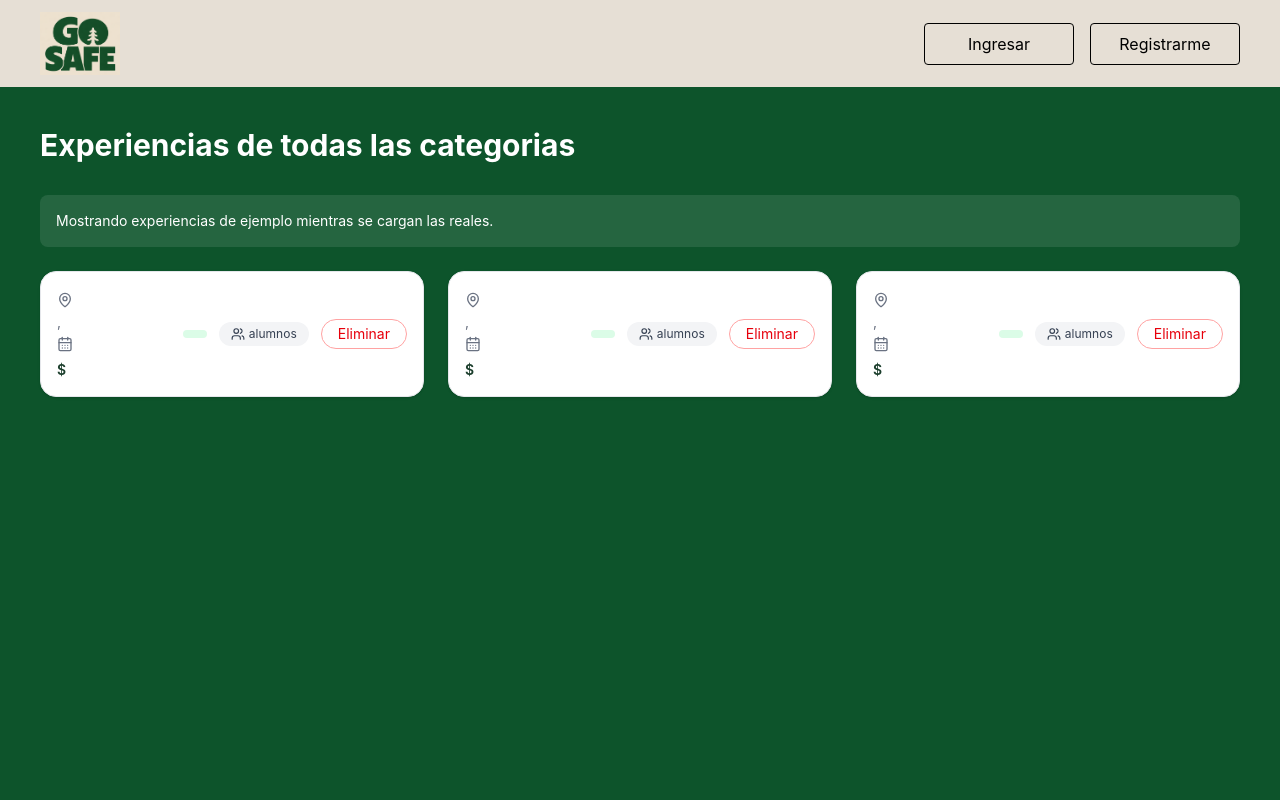
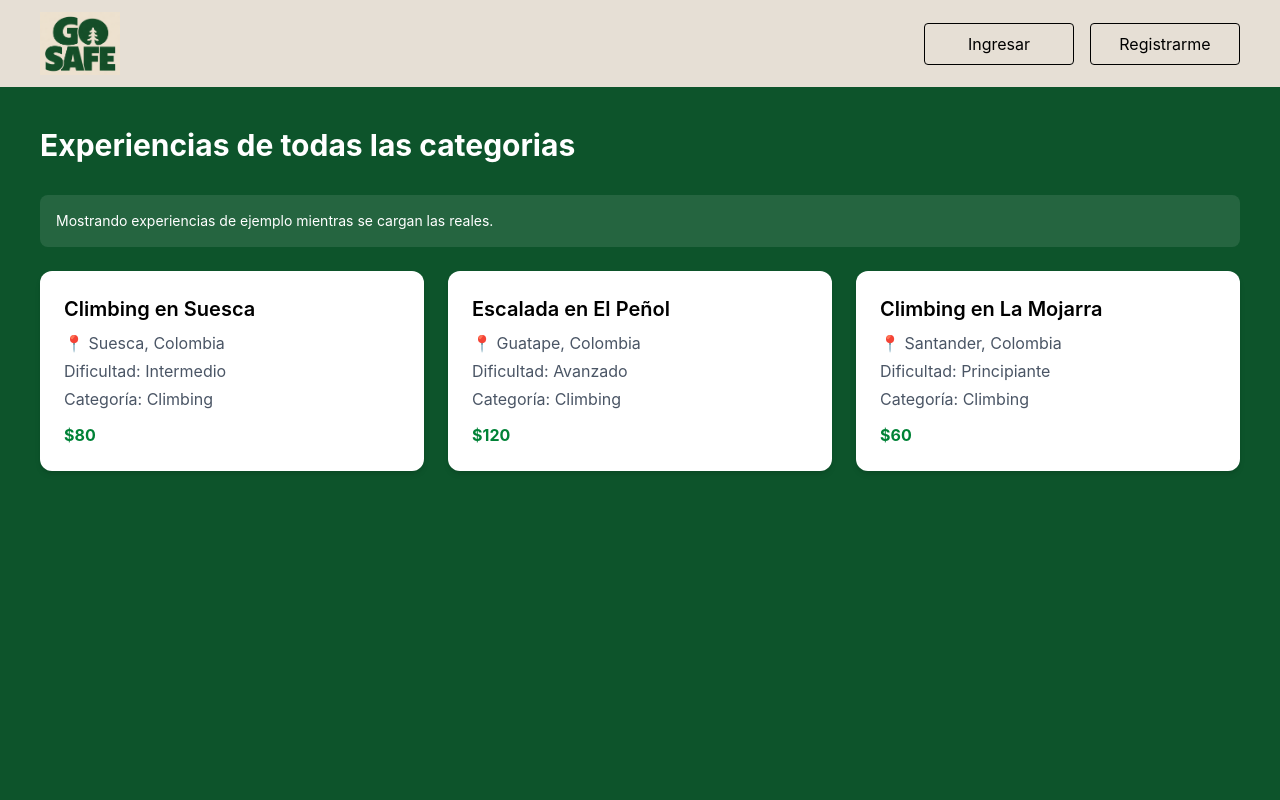
Before and after one commit to Ivan-Baez/GO-SAFE-pf-, a Next.js app in the folder front/: page /experiences in a window 1280 px wide. Shown: the top 800 px of the page. Built offline with nearby package versions, Linux system fonts and the light colour scheme; no server answers.

Commit message:
create experience cambios y claudinary

```diff
--- a/front/src/app/experiences/page.tsx
+++ b/front/src/app/experiences/page.tsx
@@ -1,4 +1,4 @@
-import ExperienceCard from "@/components/dashboard/InstructorExperienceCard";
+import ExperienceCatalogCard from "@/components/ExperienceCatalogCard";
 import { getExperiencesCatalog } from "@/service/productService";
 
 export default async function ExperiencesPage() {
@@ -8,6 +8,7 @@ export default async function ExperiencesPage() {
   difficulty: string;
   price: number;
   location: string;
+  category: string;
 }> = [
   {
     id: "demo-1",
@@ -15,6 +16,7 @@ export default async function ExperiencesPage() {
     difficulty: "Intermedio",
     price: 80,
     location: "Suesca, Colombia",
+    category: "Climbing",
   },
   {
     id: "demo-2",
@@ -22,6 +24,7 @@ export default async function ExperiencesPage() {
     difficulty: "Avanzado",
     price: 120,
     location: "Guatape, Colombia",
+    category: "Climbing",
   },
   {
     id: "demo-3",
@@ -29,6 +32,7 @@ export default async function ExperiencesPage() {
     difficulty: "Principiante",
     price: 60,
     location: "Santander, Colombia",
+    category: "Climbing",
   },
 ];
 
@@ -39,6 +43,7 @@ export default async function ExperiencesPage() {
     difficulty: string;
     price: number;
     location: string;
+    category: string;
   }> = [];
 
   try {
@@ -64,7 +69,7 @@ export default async function ExperiencesPage() {
 
       <div className="grid grid-cols-1 md:grid-cols-3 gap-6">
         {experiences.map((exp) => (
-          <ExperienceCard key={exp.id} experience={exp} />
+          <ExperienceCatalogCard key={exp.id} {...exp} />
         ))}
       </div>
     </div>
--- a/front/src/components/ExperienceCatalogCard.tsx
+++ b/front/src/components/ExperienceCatalogCard.tsx
@@ -3,12 +3,12 @@
 import { useRouter } from "next/navigation";
 
 interface ExperienceCatalogCardProps {
-  id: string;
+  id: string | number;
   title: string;
   difficulty: string;
   price: number;
   location: string;
-  category: string;
+  category?: string;
 }
 
 export default function ExperienceCatalogCard({
@@ -30,7 +30,10 @@ export default function ExperienceCatalogCard({
 
       <p className="text-gray-600 mb-1">📍 {location}</p>
       <p className="text-gray-600 mb-1">Dificultad: {difficulty}</p>
-      <p className="text-gray-600 mb-3">Categoría: {category}</p>
+
+      {category && (
+        <p className="text-gray-600 mb-3">Categoría: {category}</p>
+      )}
 
       <p className="text-green-700 font-bold">${price}</p>
     </div>
--- a/front/src/components/dashboard/Reviews.tsx
+++ b/front/src/components/dashboard/Reviews.tsx
@@ -1,6 +1,10 @@
 "use client";
 
 import { Star } from "lucide-react";
+
+interface ReviewsProps {
+  reviews?: any[];
+}
 
 const mockReviews = [
   {
@@ -33,7 +37,7 @@ const mockReviews = [
 ];
 
 
-export default function Reviews({ reviews }: { reviews: any[] }) {
+export default function Reviews({ reviews = [] }: ReviewsProps) {
   if (!reviews.length) {
     return <p className="text-gray-500">No hay reseñas todavía.</p>;
   }
--- a/front/src/ui/instructor/CreateExperienceForm.tsx
+++ b/front/src/ui/instructor/CreateExperienceForm.tsx
@@ -109,7 +109,7 @@ export default function CreateExperienceForm() {
     setFileInputKey((previous) => previous + 1);
   };
 
-const handleSubmit = async (event: FormEvent<HTMLFormElement>) => {
+const handleSubmit = async (event: React.FormEvent<HTMLFormElement>) => {
   event.preventDefault();
 
   try {
--- a/front/src/ui/instructor/ReviewsView.tsx
+++ b/front/src/ui/instructor/ReviewsView.tsx
@@ -5,7 +5,7 @@ export default function ReviwesView(){
     return(
         <section className="min-h-screen bg-gray-50 w-full flex">
           <InstructorSidebar />
-          <Reviews/>
+          <Reviews />
         </section>
     )
 }
```
Lines whose indentation alone changed are shown as unchanged.
